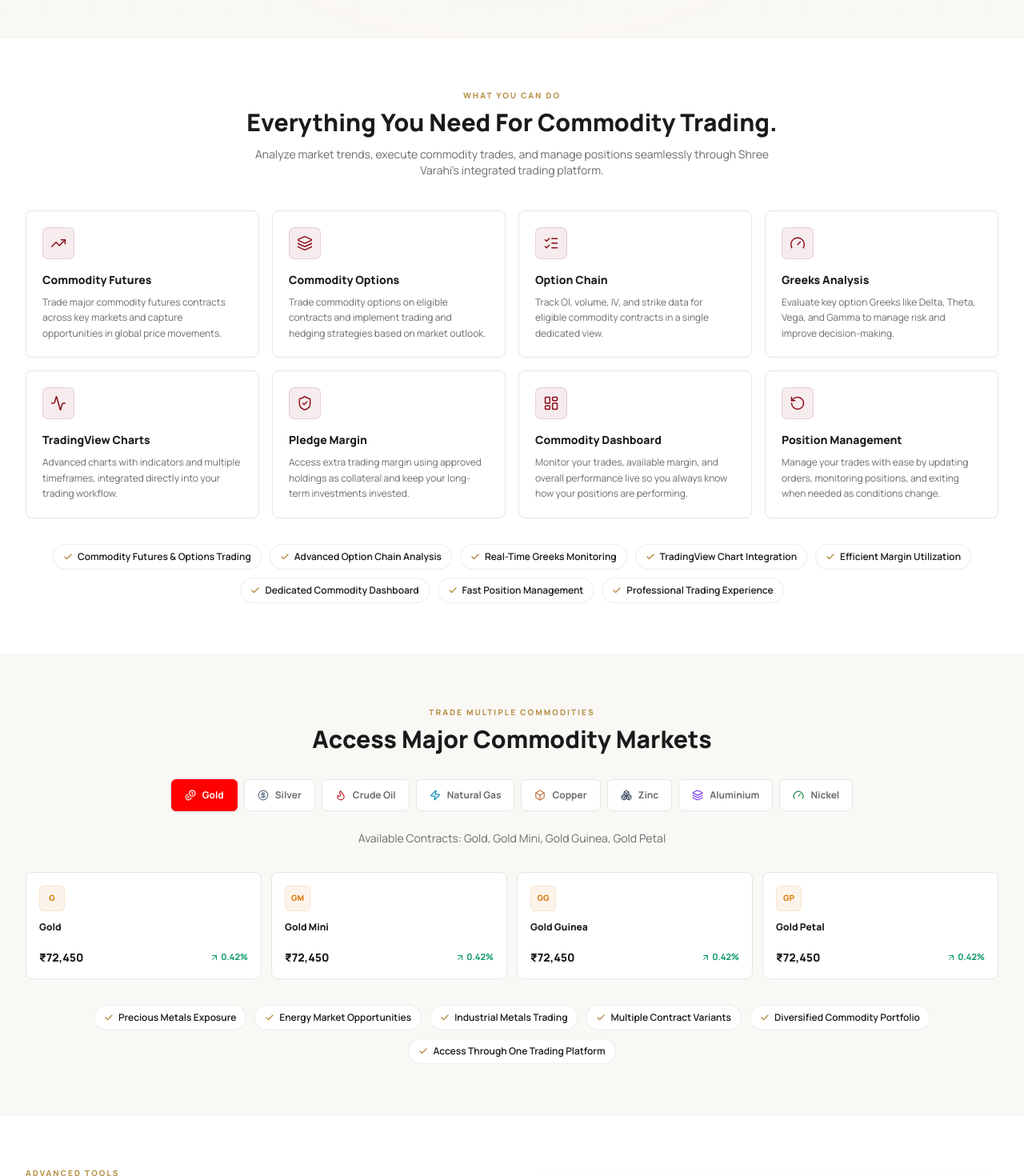
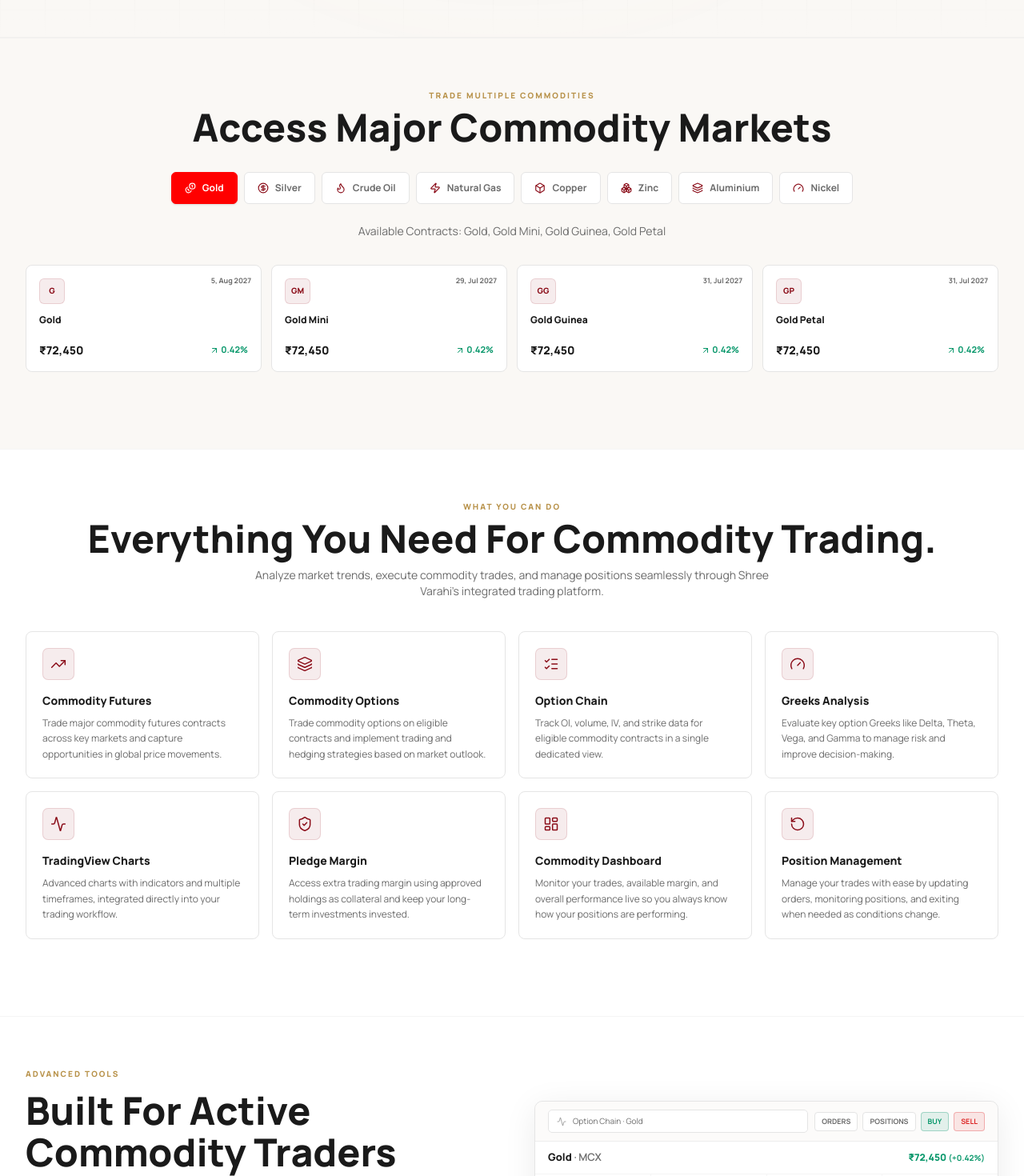
Before and after one commit to mukundrgb/shree-varahi, a Next.js app: page /commodity in a window 1280 px wide. Shown: the part 660-2130 px from the top of the page at 80% size. Built offline with nearby package versions, Linux system fonts and the light colour scheme.

Commit message:
feat: update responsive typography, standardize commodity branding colors, and refine market contract data structures across multiple product pages.

```diff
--- a/app/commodity/page.tsx
+++ b/app/commodity/page.tsx
@@ -35,25 +35,27 @@ const KEY_BENEFITS_1 = [
 type Category = "Gold" | "Silver" | "Crude Oil" | "Natural Gas" | "Copper" | "Zinc" | "Aluminium" | "Nickel"
 
 const CATEGORIES: { id: Category; icon: React.ElementType; color: string; price: string; change: number }[] = [
-  { id: "Gold",         icon: Coins,            color: "#D97706", price: "72,450",  change: 0.42 },
-  { id: "Silver",       icon: CircleDollarSign, color: "#64748B", price: "87,420",  change: 0.65 },
-  { id: "Crude Oil",    icon: Flame,            color: "#B91C1C", price: "6,450",   change: -0.74 },
-  { id: "Natural Gas",  icon: Zap,              color: "#0891B2", price: "296.80",  change: -1.59 },
-  { id: "Copper",       icon: Box,              color: "#C2703D", price: "812.35",  change: -0.51 },
-  { id: "Zinc",         icon: Boxes,            color: "#475569", price: "362.95",  change: -0.70 },
-  { id: "Aluminium",    icon: Layers3,          color: "#7C3AED", price: "238.40",  change: 0.28 },
-  { id: "Nickel",       icon: Gauge,            color: "#15803D", price: "1,736.40",change: -1.21 },
+  { id: "Gold",         icon: Coins,            color: "#8B0D19", price: "72,450",  change: 0.42 },
+  { id: "Silver",       icon: CircleDollarSign, color: "#8B0D19", price: "87,420",  change: 0.65 },
+  { id: "Crude Oil",    icon: Flame,            color: "#8B0D19", price: "6,450",   change: -0.74 },
+  { id: "Natural Gas",  icon: Zap,              color: "#8B0D19", price: "296.80",  change: -1.59 },
+  { id: "Copper",       icon: Box,              color: "#8B0D19", price: "812.35",  change: -0.51 },
+  { id: "Zinc",         icon: Boxes,            color: "#8B0D19", price: "362.95",  change: -0.70 },
+  { id: "Aluminium",    icon: Layers3,          color: "#8B0D19", price: "238.40",  change: 0.28 },
+  { id: "Nickel",       icon: Gauge,            color: "#8B0D19", price: "1,736.40",change: -1.21 },
 ]
 
-const CONTRACTS: Record<Category, string[]> = {
-  "Gold":        ["Gold", "Gold Mini", "Gold Guinea", "Gold Petal"],
-  "Silver":      ["Silver", "Silver Mini", "Silver Micro"],
-  "Crude Oil":   ["Crude Oil", "Crude Oil Mini"],
-  "Natural Gas": ["Natural Gas", "Natural Gas Mini"],
-  "Copper":      ["Copper", "Copper Mini"],
-  "Zinc":        ["Zinc", "Zinc Mini"],
-  "Aluminium":   ["Aluminium", "Aluminium Mini"],
-  "Nickel":      ["Nickel", "Nickel Mini"],
+type Contract = { name: string; expiry: string }
+
+const CONTRACTS: Record<Category, Contract[]> = {
+  "Gold":        [{ name: "Gold", expiry: "5, Aug 2027" }, { name: "Gold Mini", expiry: "29, Jul 2027" }, { name: "Gold Guinea", expiry: "31, Jul 2027" }, { name: "Gold Petal", expiry: "31, Jul 2027" }],
+  "Silver":      [{ name: "Silver", expiry: "5, Sep 2027" }, { name: "Silver Mini", expiry: "30, Jul 2027" }, { name: "Silver Micro", expiry: "30, Jul 2027" }],
+  "Crude Oil":   [{ name: "Crude Oil", expiry: "19, Jul 2027" }, { name: "Crude Oil Mini", expiry: "19, Jul 2027" }],
+  "Natural Gas": [{ name: "Natural Gas", expiry: "24, Jul 2027" }, { name: "Natural Gas Mini", expiry: "24, Jul 2027" }],
+  "Copper":      [{ name: "Copper", expiry: "30, Jul 2027" }, { name: "Copper Mini", expiry: "30, Jul 2027" }],
+  "Zinc":        [{ name: "Zinc", expiry: "29, Jul 2027" }, { name: "Zinc Mini", expiry: "29, Jul 2027" }],
+  "Aluminium":   [{ name: "Aluminium", expiry: "30, Jul 2027" }, { name: "Aluminium Mini", expiry: "30, Jul 2027" }],
+  "Nickel":      [{ name: "Nickel", expiry: "30, Jul 2027" }, { name: "Nickel Mini", expiry: "30, Jul 2027" }],
 }
 
 const WHY_MULTIPLE = [
@@ -246,12 +248,90 @@ export default function CommodityPage() {
         </div>
       </section>
 
-      {/* ── WHAT YOU CAN DO ── */}
+
+      {/* ── ACCESS MAJOR COMMODITY MARKETS ── */}
+      <section className="py-12 lg:py-16 bg-cream border-t border-border/40">
+        <div className="mx-auto max-w-7xl px-4 sm:px-6 lg:px-8">
+          <div className="text-center mb-8">
+            <p className="text-[10px] font-extrabold tracking-[0.2em] uppercase text-gold-deep mb-2">Trade Multiple Commodities</p>
+            <h2 className="text-3xl sm:text-4xl lg:text-5xl font-black text-foreground">Access Major Commodity Markets</h2>
+          </div>
+
+          {/* Category tabs */}
+          <div className="flex flex-wrap justify-center gap-2 mb-8">
+            {CATEGORIES.map((c) => {
+              const Icon = c.icon
+              const active = activeCat === c.id
+              return (
+                <button
+                  key={c.id}
+                  onClick={() => setActiveCat(c.id)}
+                  className={`flex items-center gap-2 px-4 py-2.5 rounded-[6px] text-[12px] font-bold border transition-all duration-200 ${
+                    active
+                      ? "bg-burgundy text-white border-burgundy shadow-sm"
+                      : "bg-white text-muted-foreground border-border hover:border-burgundy/25 hover:text-foreground"
+                  }`}
+                >
+                  <Icon className="w-3.5 h-3.5" style={{ color: active ? "#fff" : c.color }} />
+                  {c.id}
+                </button>
+              )
+            })}
+          </div>
+
+          <p className="text-center text-sm text-muted-foreground max-w-xl mx-auto mb-8 -mt-2">
+            Available Contracts: {CONTRACTS[activeCat].map((c) => c.name).join(", ")}
+          </p>
+
+          {/* Contracts grid */}
+          <AnimatePresence mode="wait">
+            <motion.div
+              key={activeCat}
+              initial={{ opacity: 0, y: 8 }}
+              animate={{ opacity: 1, y: 0 }}
+              exit={{ opacity: 0 }}
+              transition={{ duration: 0.25 }}
+              className="grid grid-cols-2 sm:grid-cols-4 gap-3 mb-8"
+            >
+              {CONTRACTS[activeCat].map((contract) => (
+
+                <div
+                  key={contract.name}
+                  className="relative bg-white border border-border rounded-[8px] p-4 hover:border-gold/40 hover:shadow-sm transition-all duration-200 cursor-pointer"
+                >
+                  <span className="absolute top-3 right-3 text-[9px] font-bold text-muted-foreground">
+                    {contract.expiry}
+                  </span>
+                  <div
+                    className="w-8 h-8 rounded-[6px] flex items-center justify-center mb-3 text-[10px] font-black"
+                    style={{ background: activeCatMeta.color + "14", color: activeCatMeta.color, border: `1px solid ${activeCatMeta.color}22` }}
+                  >
+                    {contract.name.split(" ").slice(0, 2).map((w) => w[0]).join("")}
+                  </div>
+                  <div className="font-extrabold text-[12px] text-foreground leading-tight mb-2 line-clamp-2 min-h-[28px] pr-12">
+                    {contract.name}
+                  </div>
+                  <div className="flex items-center justify-between">
+                    <span className="text-sm font-black text-foreground">₹{activeCatMeta.price}</span>
+                    <span className={`text-[11px] font-bold flex items-center gap-0.5 ${activeCatMeta.change >= 0 ? "text-profit" : "text-loss"}`}>
+                      <ArrowUpRight className={`w-3 h-3 ${activeCatMeta.change < 0 ? "rotate-90" : ""}`} />{activeCatMeta.change}%
+                    </span>
+                  </div>
+                </div>
+              ))}
+            </motion.div>
+          </AnimatePresence>
+
+
+        </div>
+      </section>
+
+            {/* ── WHAT YOU CAN DO ── */}
       <section className="py-12 lg:py-16 bg-background border-t border-border/40">
         <div className="mx-auto max-w-7xl px-4 sm:px-6 lg:px-8">
           <div className="text-center mb-10">
             <p className="text-[10px] font-extrabold tracking-[0.2em] uppercase text-gold-deep mb-2">What You Can Do</p>
-            <h2 className="text-2xl sm:text-3xl font-black text-foreground text-balance">Everything You Need For Commodity Trading.</h2>
+            <h2 className="text-3xl sm:text-4xl lg:text-5xl font-black text-foreground text-balance">Everything You Need For Commodity Trading.</h2>
             <p className="text-sm text-muted-foreground mt-3 max-w-2xl mx-auto">
               Analyze market trends, execute commodity trades, and manage positions seamlessly through Shree Varahi&apos;s integrated trading platform.
             </p>
@@ -282,84 +362,7 @@ export default function CommodityPage() {
             })}
           </div>
 
-          <div className="flex flex-wrap justify-center gap-2.5">
-            {KEY_BENEFITS_1.map((b) => <CheckPill key={b} label={b} />)}
-          </div>
-        </div>
-      </section>
 
-      {/* ── ACCESS MAJOR COMMODITY MARKETS ── */}
-      <section className="py-12 lg:py-16 bg-cream border-t border-border/40">
-        <div className="mx-auto max-w-7xl px-4 sm:px-6 lg:px-8">
-          <div className="text-center mb-8">
-            <p className="text-[10px] font-extrabold tracking-[0.2em] uppercase text-gold-deep mb-2">Trade Multiple Commodities</p>
-            <h2 className="text-2xl sm:text-3xl font-black text-foreground">Access Major Commodity Markets</h2>
-          </div>
-
-          {/* Category tabs */}
-          <div className="flex flex-wrap justify-center gap-2 mb-8">
-            {CATEGORIES.map((c) => {
-              const Icon = c.icon
-              const active = activeCat === c.id
-              return (
-                <button
-                  key={c.id}
-                  onClick={() => setActiveCat(c.id)}
-                  className={`flex items-center gap-2 px-4 py-2.5 rounded-[6px] text-[12px] font-bold border transition-all duration-200 ${
-                    active
-                      ? "bg-burgundy text-white border-burgundy shadow-sm"
-                      : "bg-white text-muted-foreground border-border hover:border-burgundy/25 hover:text-foreground"
-                  }`}
-                >
-                  <Icon className="w-3.5 h-3.5" style={{ color: active ? "#fff" : c.color }} />
-                  {c.id}
-                </button>
-              )
-            })}
-          </div>
-
-          <p className="text-center text-sm text-muted-foreground max-w-xl mx-auto mb-8 -mt-2">
-            Available Contracts: {CONTRACTS[activeCat].join(", ")}
-          </p>
-
-          {/* Contracts grid */}
-          <AnimatePresence mode="wait">
-            <motion.div
-              key={activeCat}
-              initial={{ opacity: 0, y: 8 }}
-              animate={{ opacity: 1, y: 0 }}
-              exit={{ opacity: 0 }}
-              transition={{ duration: 0.25 }}
-              className="grid grid-cols-2 sm:grid-cols-4 gap-3 mb-8"
-            >
-              {CONTRACTS[activeCat].map((name) => (
-                <div
-                  key={name}
-                  className="bg-white border border-border rounded-[8px] p-4 hover:border-gold/40 hover:shadow-sm transition-all duration-200 cursor-pointer"
-                >
-                  <div
-                    className="w-8 h-8 rounded-[6px] flex items-center justify-center mb-3 text-[10px] font-black"
-                    style={{ background: activeCatMeta.color + "14", color: activeCatMeta.color, border: `1px solid ${activeCatMeta.color}22` }}
-                  >
-                    {name.split(" ").slice(0, 2).map((w) => w[0]).join("")}
-                  </div>
-                  <div className="font-extrabold text-[12px] text-foreground leading-tight mb-2 line-clamp-2 min-h-[28px]">
-                    {name}
-                  </div>
-                  <div className="flex items-center justify-between">
-                    <span className="text-sm font-black text-foreground">₹{activeCatMeta.price}</span>
-                    <span className={`text-[11px] font-bold flex items-center gap-0.5 ${activeCatMeta.change >= 0 ? "text-profit" : "text-loss"}`}>
-                      <ArrowUpRight className={`w-3 h-3 ${activeCatMeta.change < 0 ? "rotate-90" : ""}`} />{activeCatMeta.change}%
-                    </span>
-                  </div>
-                </div>
-              ))}
-            </motion.div>
-          </AnimatePresence>
-
-          <div className="flex flex-wrap justify-center gap-2.5">
-            {WHY_MULTIPLE.map((b) => <CheckPill key={b} label={b} />)}
-          </div>
         </div>
       </section>
 
@@ -370,7 +373,7 @@ export default function CommodityPage() {
             {/* Left — feature cards */}
             <div>
               <p className="text-[10px] font-extrabold tracking-[0.2em] uppercase text-gold-deep mb-3">Advanced Tools</p>
-              <h2 className="text-3xl sm:text-4xl font-black text-foreground leading-[1.1] mb-4">
+              <h2 className="text-3xl sm:text-4xl lg:text-5xl font-black text-foreground leading-[1.1] mb-4">
                 Built For Active<br />Commodity Traders
               </h2>
               <p className="text-sm text-muted-foreground leading-relaxed mb-6 max-w-md">
@@ -505,9 +508,7 @@ export default function CommodityPage() {
             </div>
           </div>
 
-          <div className="flex flex-wrap justify-center gap-2.5 mt-12">
-            {WHY_TOOLS_MATTER.map((b) => <CheckPill key={b} label={b} />)}
-          </div>
+
         </div>
       </section>
 
@@ -516,7 +517,7 @@ export default function CommodityPage() {
         <div className="mx-auto max-w-7xl px-4 sm:px-6 lg:px-8">
           <div className="text-center mb-10">
             <p className="text-[10px] font-extrabold tracking-[0.2em] uppercase text-gold-deep mb-2">Trade With More Flexibility</p>
-            <h2 className="text-2xl sm:text-3xl font-black text-foreground text-balance">More Margin. More Opportunities.</h2>
+            <h2 className="text-3xl sm:text-4xl lg:text-5xl font-black text-foreground text-balance">More Margin. More Opportunities.</h2>
             <p className="text-sm text-muted-foreground mt-3 max-w-2xl mx-auto">
               Unlock greater trading flexibility with Shree Varahi&apos;s margin solutions, designed to optimize capital utilization and maximize market opportunities.
             </p>
@@ -544,9 +545,6 @@ export default function CommodityPage() {
             })}
           </div>
 
-          <div className="flex flex-wrap justify-center gap-2.5">
-            {MARGIN_BENEFITS.map((b) => <CheckPill key={b} label={b} />)}
-          </div>
         </div>
       </section>
 
@@ -555,7 +553,7 @@ export default function CommodityPage() {
         <div className="mx-auto max-w-7xl px-4 sm:px-6 lg:px-8">
           <div className="text-center mb-10">
             <p className="text-[10px] font-extrabold tracking-[0.2em] uppercase text-gold-deep mb-2">Strategy &amp; Execution</p>
-            <h2 className="text-2xl sm:text-3xl font-black text-foreground text-balance">Execute Commodity Strategies Efficiently</h2>
+            <h2 className="text-3xl sm:text-4xl lg:text-5xl font-black text-foreground text-balance">Execute Commodity Strategies Efficiently</h2>
             <p className="text-sm text-muted-foreground mt-3 max-w-2xl mx-auto">
               Execute trading strategies, place orders quickly, and manage commodity positions efficiently with Shree Varahi&apos;s advanced trading platform.
             </p>
@@ -586,55 +584,7 @@ export default function CommodityPage() {
             })}
           </div>
 
-          <div className="flex flex-wrap justify-center gap-2.5">
-            {STRATEGY_WHY.map((b) => <CheckPill key={b} label={b} />)}
-          </div>
-        </div>
-      </section>
 
-      {/* ── WHY SHREE VARAHI ── */}
-      <section className="py-12 lg:py-16 bg-cream border-t border-border/40">
-        <div className="mx-auto max-w-7xl px-4 sm:px-6 lg:px-8">
-          <div className="text-center mb-10">
-            <p className="text-[10px] font-extrabold tracking-[0.2em] uppercase text-gold-deep mb-2">Why Shree Varahi</p>
-            <h2 className="text-2xl sm:text-3xl font-black text-foreground text-balance">Built For Modern Commodity Traders</h2>
-            <p className="text-sm text-muted-foreground mt-3 max-w-2xl mx-auto">
-              Empower your commodity trading with advanced tools, real-time analytics, and fast execution capabilities built for active traders.
-            </p>
-          </div>
-
-          <div className="grid sm:grid-cols-2 lg:grid-cols-4 gap-4 mb-10">
-            {WHY_VARAHI.map((c, i) => {
-              const Icon = c.icon
-              return (
-                <motion.div
-                  key={c.title}
-                  initial={{ opacity: 0, y: 12 }}
-                  whileInView={{ opacity: 1, y: 0 }}
-                  viewport={{ once: true }}
-                  transition={{ duration: 0.4, delay: i * 0.05 }}
-                  className="bg-white border border-border rounded-[8px] p-5 hover:shadow-[0_4px_20px_rgba(0,0,0,0.06)] hover:border-gold/30 transition-all duration-300"
-                >
-                  <div className="w-10 h-10 rounded-[7px] bg-burgundy/10 border border-burgundy/10 flex items-center justify-center mb-4">
-                    <Icon className="w-5 h-5 text-[#8B0D19]" strokeWidth={1.8} />
-                  </div>
-                  <h3 className="font-extrabold text-foreground text-sm mb-2">{c.title}</h3>
-                  <p className="text-[12px] text-muted-foreground leading-relaxed">{c.desc}</p>
-                </motion.div>
-              )
-            })}
-          </div>
-
-          <div className="flex flex-wrap justify-center gap-2.5 mb-10">
-            {WHY_TRADERS_CHOOSE.map((b) => <CheckPill key={b} label={b} />)}
-          </div>
-
-          <div className="max-w-3xl mx-auto bg-white border border-gold/30 rounded-[12px] p-6 sm:p-8 text-center">
-            <p className="text-[10px] font-extrabold tracking-[0.2em] uppercase text-gold-deep mb-3">The Shree Varahi Advantage</p>
-            <p className="text-sm text-muted-foreground leading-relaxed">
-              Whether you&apos;re trading Gold, Silver, Crude Oil, Natural Gas, or industrial metals, Shree Varahi provides the technology, market intelligence, and execution capabilities needed to navigate commodity markets with greater confidence, efficiency, and control.
-            </p>
-          </div>
         </div>
       </section>
 
@@ -645,7 +595,7 @@ export default function CommodityPage() {
             <span className="inline-flex items-center gap-1.5 px-3 py-1 rounded-full bg-gold/15 border border-gold/30 text-xs font-bold text-gold-deep uppercase tracking-wider">
               FAQ
             </span>
-            <h2 className="text-3xl sm:text-4xl font-black text-foreground tracking-tight">
+            <h2 className="text-3xl sm:text-4xl lg:text-5xl font-black text-foreground tracking-tight">
               Frequently Asked Questions
             </h2>
             <p className="text-sm text-muted-foreground leading-relaxed">
--- a/app/futures-options/page.tsx
+++ b/app/futures-options/page.tsx
@@ -1142,7 +1142,7 @@ export default function FuturesOptionsPage() {
                 <span className="text-7xl sm:text-8xl lg:text-9xl font-black tracking-tighter leading-none">17</span>
               </div>
 
-              <h2 className="text-2xl sm:text-3xl lg:text-4xl font-black text-foreground tracking-tight">
+              <h2 className="text-3xl sm:text-4xl lg:text-5xl font-black text-foreground tracking-tight">
                 flat. Every F&amp;O order.
               </h2>
 
@@ -1218,7 +1218,7 @@ export default function FuturesOptionsPage() {
             <span className="inline-flex items-center gap-1.5 px-3 py-1 rounded-full bg-gold/15 border border-gold/30 text-xs font-bold text-gold-deep uppercase tracking-wider">
               FAQ
             </span>
-            <h2 className="text-3xl sm:text-4xl font-black text-foreground tracking-tight">
+            <h2 className="text-3xl sm:text-4xl lg:text-5xl font-black text-foreground tracking-tight">
               Frequently Asked Questions
             </h2>
             <p className="text-sm text-muted-foreground leading-relaxed">
```
Also changed, not shown: app/etf/page.tsx (+4 -4 lines), app/mtf/page.tsx (+5 -5 lines), app/nfo/page.tsx (+10 -21 lines), app/stocks/page.tsx (+5 -5 lines).
